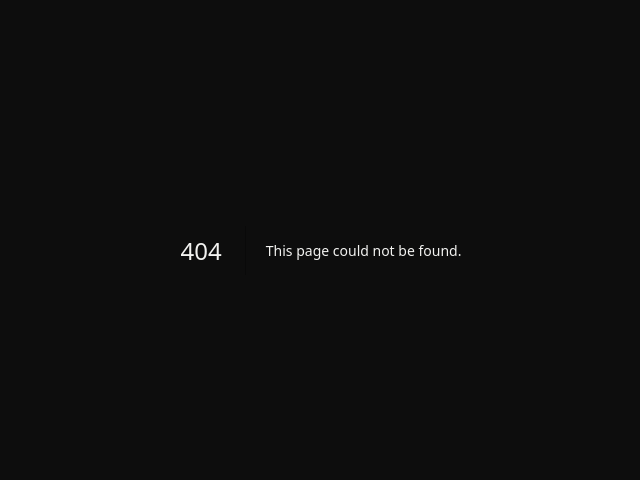
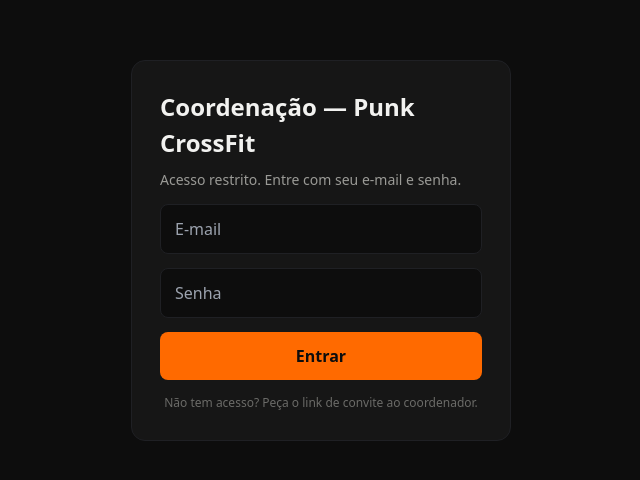
Before and after one commit to renatochiaratti/coordenacao-punk, a Next.js app: page /login in a window 1280 px wide. Before the commit this address had no page. Shown: the part 150-630 px from the top of the page, without its empty margins (319-959 px from the left). Built offline with nearby package versions, Linux system fonts and the light colour scheme.

Commit message:
Create page.tsx

```diff
--- /dev/null
+++ b/app/login/page.tsx
@@ -0,0 +1,118 @@
+"use client";
+
+import { useState } from "react";
+import { criarClienteNavegador } from "@/lib/supabase/client";
+
+export default function LoginPage() {
+  const [email, setEmail] = useState("");
+  const [senha, setSenha] = useState("");
+  const [erro, setErro] = useState("");
+  const [entrando, setEntrando] = useState(false);
+
+  async function entrar(e: React.FormEvent) {
+    e.preventDefault();
+    setErro("");
+    setEntrando(true);
+    const sb = criarClienteNavegador();
+    const { error } = await sb.auth.signInWithPassword({
+      email: email.trim(),
+      password: senha,
+    });
+    if (error) {
+      setErro("E-mail ou senha incorretos.");
+      setEntrando(false);
+      return;
+    }
+    window.location.href = "/";
+  }
+
+  return (
+    <div
+      style={{
+        minHeight: "100vh",
+        display: "flex",
+        alignItems: "center",
+        justifyContent: "center",
+        padding: 20,
+        background: "#0d0d0d",
+      }}
+    >
+      <form
+        onSubmit={entrar}
+        style={{
+          width: "100%",
+          maxWidth: 380,
+          background: "#161616",
+          border: "1px solid #1f2024",
+          borderRadius: 14,
+          padding: 28,
+          display: "flex",
+          flexDirection: "column",
+          gap: 14,
+        }}
+      >
+        <h1 style={{ fontSize: 24, fontWeight: 800, color: "#f2f2f0" }}>
+          Coordenação — Punk CrossFit
+        </h1>
+        <p style={{ fontSize: 14, color: "#9a9a96", marginTop: -6 }}>
+          Acesso restrito. Entre com seu e-mail e senha.
+        </p>
+
+        <input
+          type="email"
+          placeholder="E-mail"
+          value={email}
+          onChange={(e) => setEmail(e.target.value)}
+          required
+          autoComplete="email"
+          style={{
+            background: "#0d0d0d",
+            border: "1px solid #1f2024",
+            borderRadius: 8,
+            padding: "12px 14px",
+            color: "#f2f2f0",
+            fontSize: 16,
+          }}
+        />
+        <input
+          type="password"
+          placeholder="Senha"
+          value={senha}
+          onChange={(e) => setSenha(e.target.value)}
+          required
+          autoComplete="current-password"
+          style={{
+            background: "#0d0d0d",
+            border: "1px solid #1f2024",
+            borderRadius: 8,
+            padding: "12px 14px",
+            color: "#f2f2f0",
+            fontSize: 16,
+          }}
+        />
+
+        {erro && <div style={{ color: "#ff6b6b", fontSize: 14 }}>{erro}</div>}
+
+        <button
+          type="submit"
+          disabled={entrando}
+          style={{
+            background: "#ff6a00",
+            color: "#0d0d0d",
+            fontWeight: 800,
+            padding: "12px 16px",
+            borderRadius: 8,
+            fontSize: 16,
+            opacity: entrando ? 0.6 : 1,
+          }}
+        >
+          {entrando ? "Entrando..." : "Entrar"}
+        </button>
+
+        <p style={{ fontSize: 12, color: "#6b6b68", textAlign: "center" }}>
+          Não tem acesso? Peça o link de convite ao coordenador.
+        </p>
+      </form>
+    </div>
+  );
+}
```
